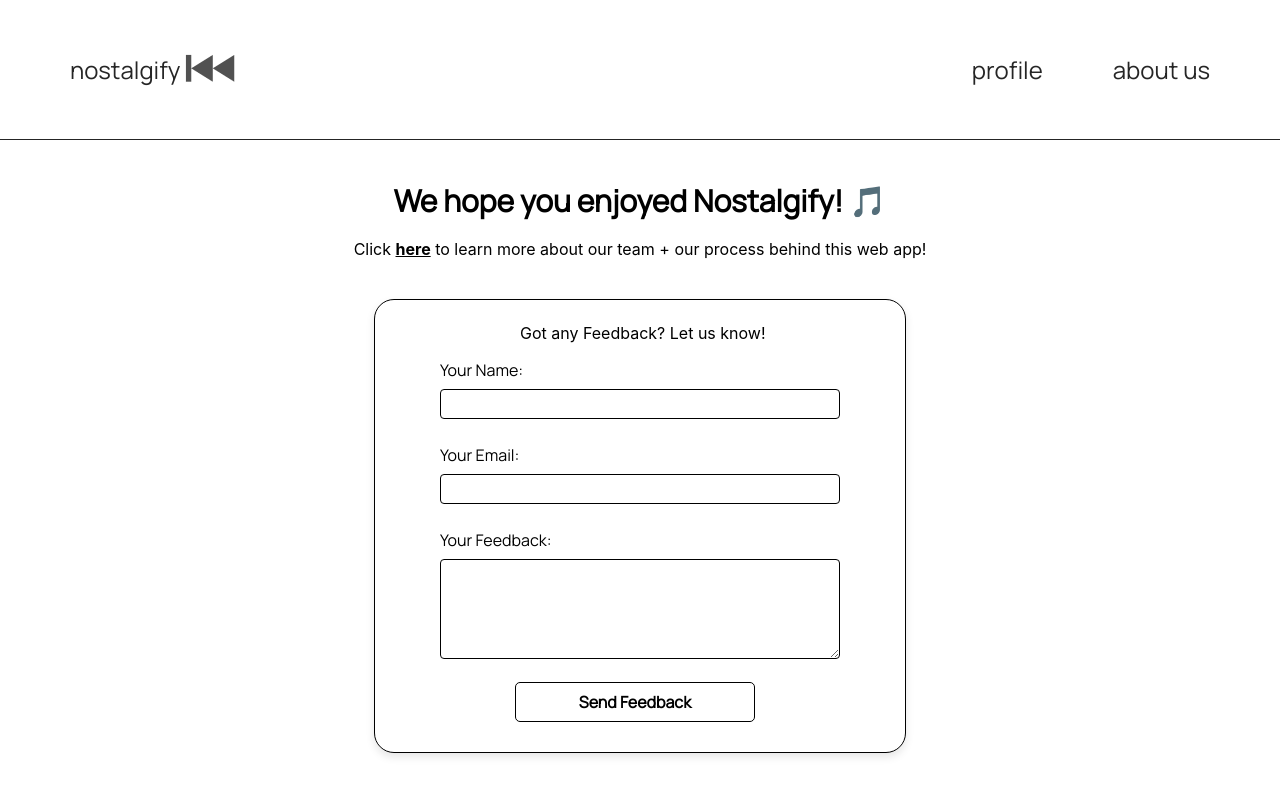
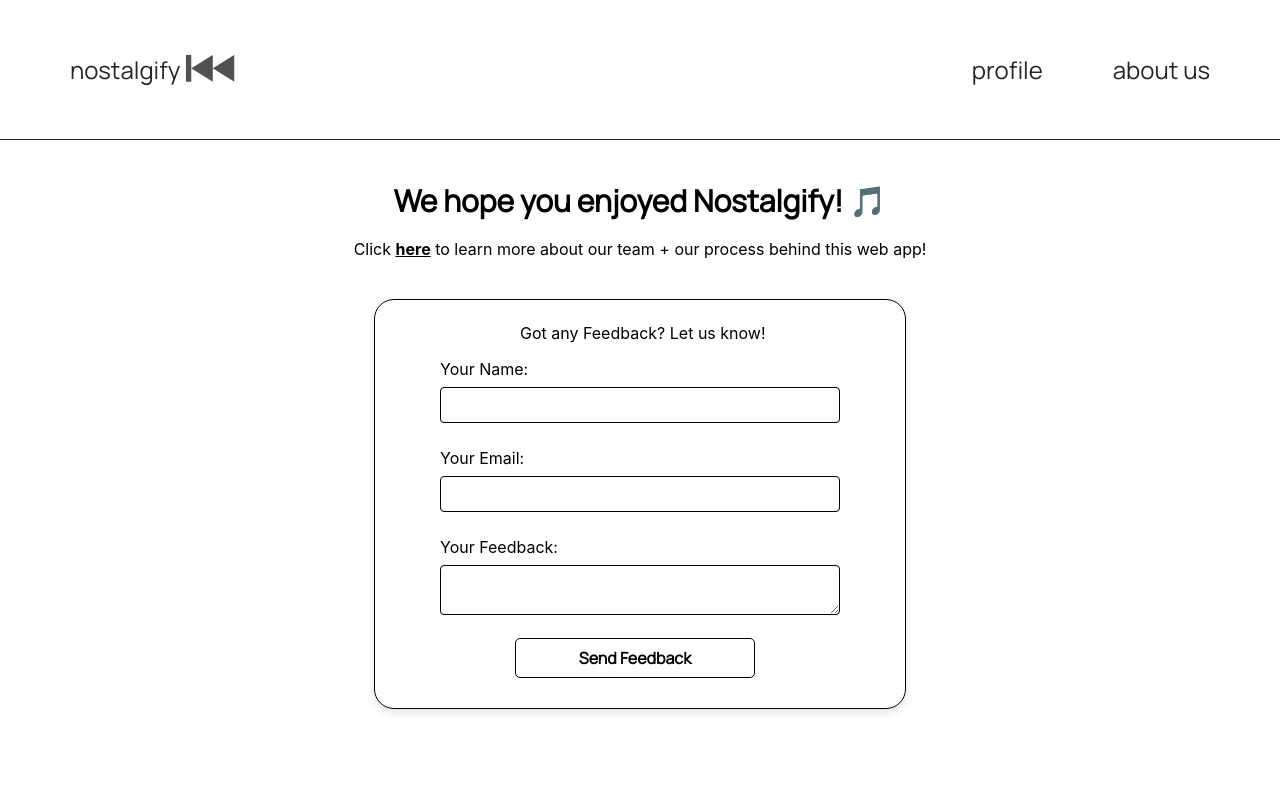
Before and after one commit to gabi823/secondProject, a React (Create React App) app in the folder frontend/: page /about in a window 1280 px wide. Shown: the top 796 px of the page. Built offline with nearby package versions, Linux system fonts and the light colour scheme.

Commit message:
minor-edits (#111)

```diff
--- a/frontend/src/pages/AboutUs/aboutUs.css
+++ b/frontend/src/pages/AboutUs/aboutUs.css
@@ -24,14 +24,14 @@
     padding-left:80px;
 }
 
-.form-label {
+.form-label1 {
     font-size: 16px;
     margin-bottom: 8px;
     margin-top: 16px;
     align-items: center;
 }
 
-.form-input {
+.form-input1 {
     width: 100%;
     padding: 10px;
     margin-bottom: 9px;
@@ -84,11 +84,11 @@ textarea.form-input {
         margin-top: 0;  /* Adjust margin-top for better alignment */
     }
 
-    .form-label {
+    .form-label1 {
         font-size: 14px;  /* Adjust font size for smaller screens */
     }
 
-    .form-input {
+    .form-input1 {
         font-size: 14px;  /* Adjust font size for input fields */
     }
 
--- a/frontend/src/pages/AboutUs/aboutUs.js
+++ b/frontend/src/pages/AboutUs/aboutUs.js
@@ -55,24 +55,24 @@ const AboutUs = () => {
 
           <form className="feedback-container" onSubmit={handleSubmit}>
             <p className="form-message">Got any Feedback? Let us know!</p>
-            <div className="form-label">Your Name:</div>
+            <div className="form-label1">Your Name:</div>
             <input
                 type="text"
                 name="name"
-                className="form-input"
+                className="form-input1"
                 required
             />
-            <div className="form-label">Your Email:</div>
+            <div className="form-label1">Your Email:</div>
             <input
                 type="email"
                 name="email"
-                className="form-input"
+                className="form-input1"
                 required
             />
-            <div className="form-label">Your Feedback:</div>
+            <div className="form-label1">Your Feedback:</div>
             <textarea
                 name="message"
-                className="form-input"
+                className="form-input1"
                 required
             ></textarea>
             <button type="submit" className="feedback-button">Send Feedback</button>
```
